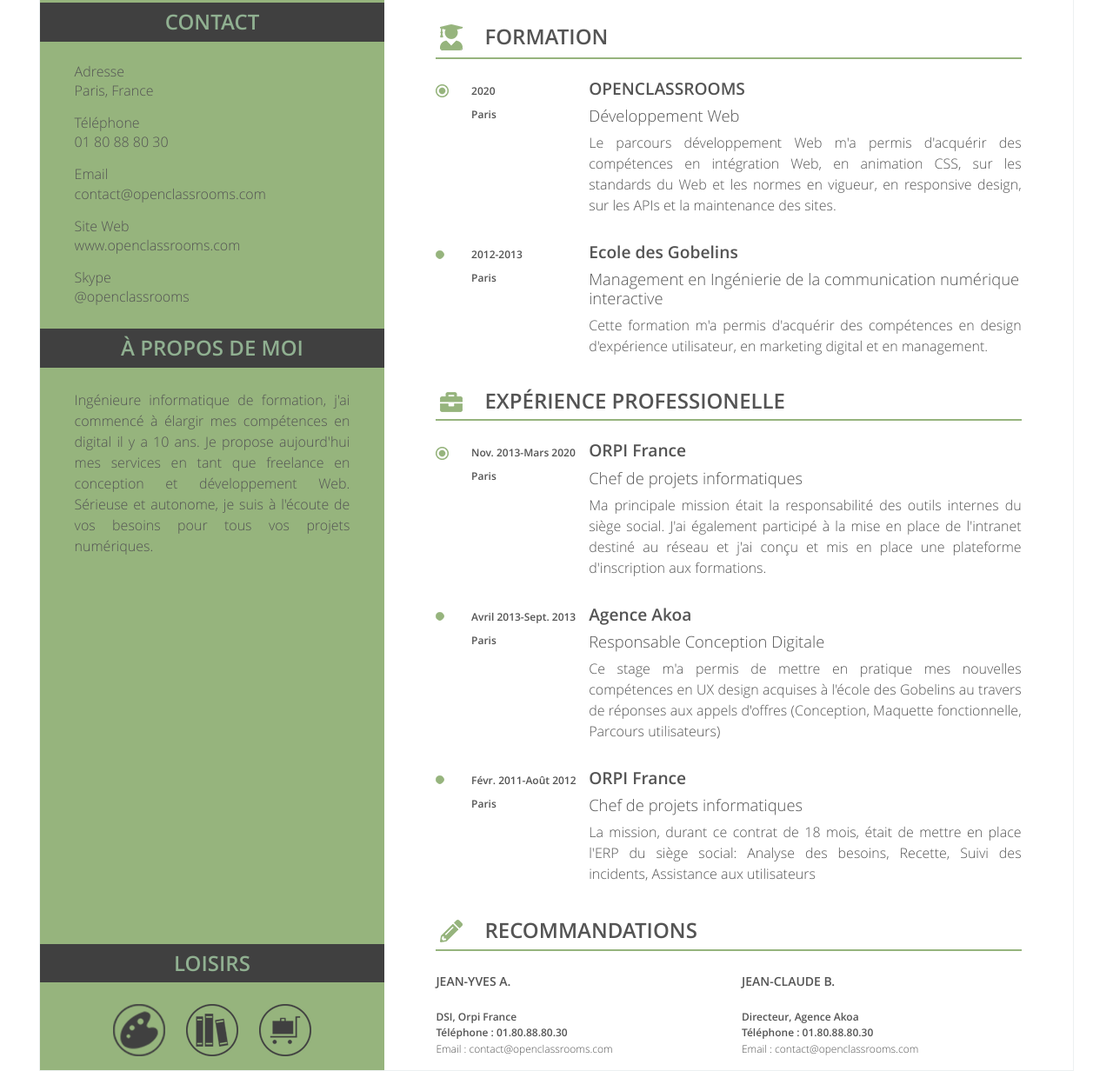
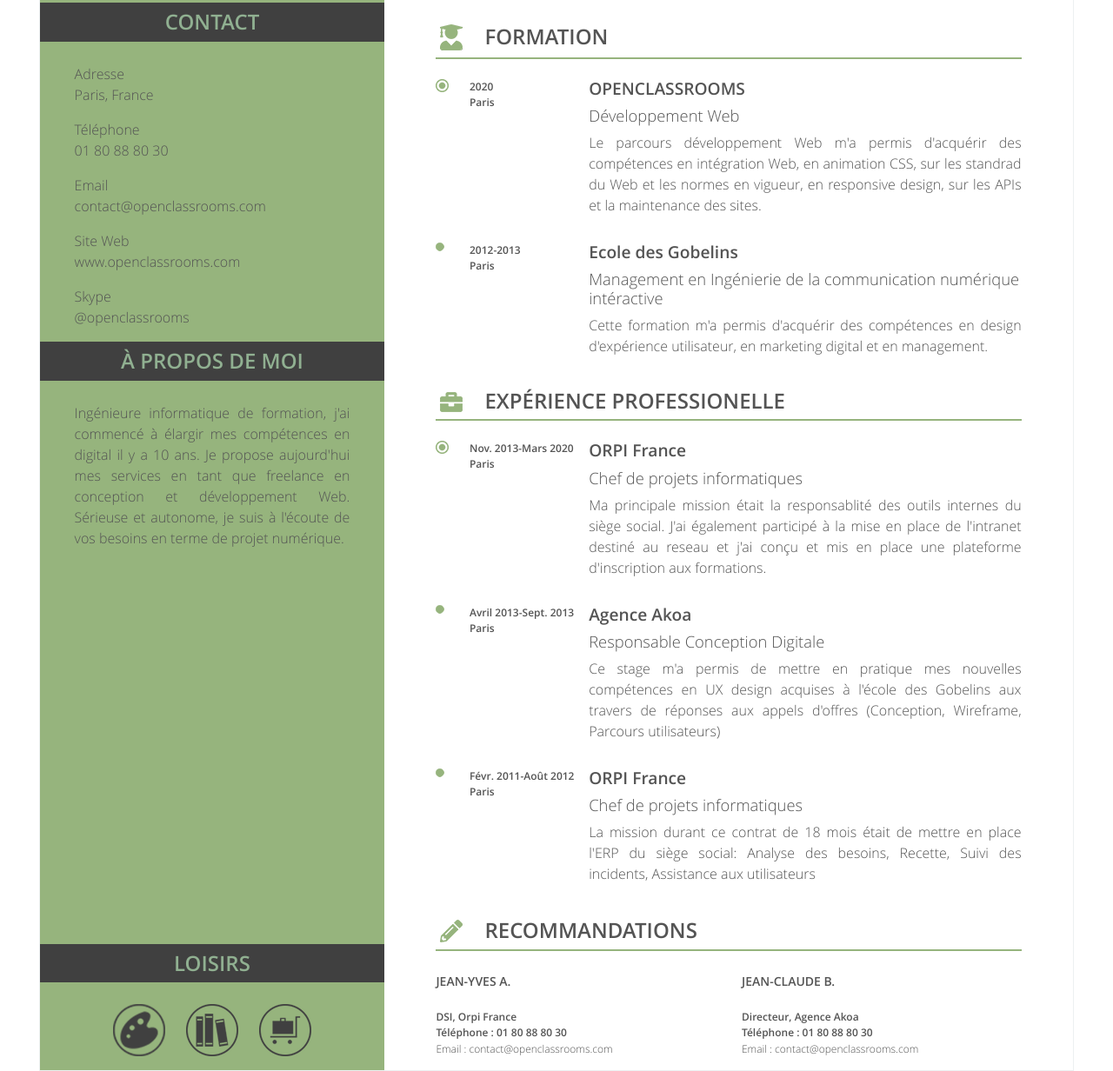
Before and after one commit to verogit151/verogit151.github.io, a plain HTML site: page index.html in a window 1280 px wide. Shown: the part 301-1533 px from the top of the page at 87% size. Drawn offline with Linux system fonts and the light colour scheme; files whose address does not match are found by name.

Commit message:
Correction style

```diff
--- a/index.html
+++ b/index.html
@@ -10,14 +10,12 @@
   <body>
     <div class="container">
       <header class="row">
-<!-- Entête photo -->
         <div class="col-sm-4 colonne">
           <div id="photo">
               <img src="images/VG.png" alt="Photo de Véronique Galland" />
           </div>
         </div>
         <div class="col-sm-8">
-<!-- Entête identité -->
           <div id="identite">
               <h1><mark>Véronique</mark> Galland</h1>
               <h2>Développeuse web freelance</h2>
@@ -27,124 +25,113 @@
       </header>
       <div class="row d-flex">
         <section class="col-sm-8 order-sm-1">
-<!-- Formation -->
           <h3><img src="images/user-graduate-solid.png" alt="Formation"/>Formation</h3>
           <div class="row ligne">
             <div class="col-md-1 col-1">
-                <img class="radio_on" src="images/radio-on_icon.png" alt=""/>
+                <img src="images/radio-on_icon.png" alt=""/>
             </div>
-            <div class="col-md-2 col-10 date">
+            <div class="col-md-2 col-11 date">
               <div class="row">
-                <div class="col-md-12 col-3 flex-last position">2020</div>
-                <div class="col-md-12 col-3 position">Paris</div>
+                <div class="col-md-12 col-4 flex-last position">2020</div>
+                <div class="col-md-12 col-8 position">Paris</div>
               </div>
             </div>
+            <!--commentaire-->
             <article class="col-md-9 col-12">
                 <h4>OPENCLASSROOMS</h4>
                 <h5>Développement Web</h5>
-                <p>Le parcours développement Web m'a permis d'acquérir des compétences en intégration Web, en animation CSS, sur les standards du Web et les normes en vigueur, en responsive design, sur les APIs et la maintenance des sites.</p>
+                <p>Le parcours développement Web m'a permis d'acquérir des compétences en intégration Web, en animation CSS, sur les standrad du Web et les normes en vigueur, en responsive design, sur les APIs et la maintenance des sites.</p>
             </article>
           </div>
           <div class="row ligne">
             <div class="col-md-1 col-1">
-                <img class="radio_off" src="images/radio-off_icon.png" alt=""/>
+                <img src="images/radio-off_icon.png" alt=""/>
             </div>
-            <div class="col-md-2 col-10 date">
+            <div class="col-md-2 col-11 date">
               <div class="row">
-                <div class="col-md-12 col-3 flex-last position">2012-2013</div>
-                <div class="col-md-12 col-3 position">Paris</div>
+                <div class="col-md-12 col-4 flex-last position">2012-2013</div>
+                <div class="col-md-12 col-8 position">Paris</div>
               </div>
             </div>
             <article class="col-md-9 col-12">
                 <h4>Ecole des Gobelins</h4>
-                <h5>Management en Ingénierie de la communication numérique interactive</h5>
+                <h5>Management en Ingénierie de la communication numérique intéractive</h5>
                 <p>Cette formation m'a permis d'acquérir des compétences en design d'expérience utilisateur, en marketing digital et en management.</p>
             </article>
           </div>
-<!-- Expérience professionnelle -->
           <h3><img src="images/briefcase-solid.png" alt="Expérience Professionelle"/>Expérience Professionelle</h3>
           <div class="row ligne">
             <div class="col-md-1 col-1">
-                <img class="radio_on" src="images/radio-on_icon.png" alt=""/>
+                <img src="images/radio-on_icon.png" alt=""/>
             </div>
-            <div class="col-md-2 col-9 date">
+            <div class="col-md-2 col-11 date">
               <div class="row">
-                <div class="col-md-12 col-4 flex-last position datexl">Nov. 2013-Mars 2020</div>
-                <div class="col-md-12 col-3 position">Paris</div>
+                <div class="col-md-12 col-4 flex-last position">Nov. 2013-Mars 2020</div>
+                <div class="col-md-12 col-8 position">Paris</div>
               </div>
             </div>
             <article class="col-md-9 col-12">
                 <h4>ORPI France</h4>
                 <h5>Chef de projets informatiques</h5>
-                <p>Ma principale mission était la responsabilité des outils internes du siège social. J'ai également participé à la mise en place de l'intranet destiné au réseau et j'ai conçu et mis en place une plateforme d'inscription aux formations.</p>
+                <p>Ma principale mission était la responsablité des outils internes du siège social. J'ai également participé à la mise en place de l'intranet destiné au reseau et j'ai conçu et mis en place une plateforme d'inscription aux formations.</p>
             </article>
           </div>
           <div class="row ligne">
             <div class="col-md-1 col-1">
-                <img class="radio_off" src="images/radio-off_icon.png" alt=""/>
+                <img src="images/radio-off_icon.png" alt=""/>
             </div>
-            <div class="col-md-2 col-9 date">
+            <div class="col-md-2 col-11 date">
               <div class="row">
-                <div class="col-md-12 col-4 flex-last position datexl">Avril 2013-Sept. 2013</div>
-                <div class="col-md-12 col-3 position">Paris</div>
+                <div class="col-md-12 col-4 flex-last position">Avril 2013-Sept. 2013</div>
+                <div class="col-md-12 col-8 position">Paris</div>
               </div>
             </div>
             <article class="col-md-9 col-12">
                 <h4>Agence Akoa</h4>
                 <h5>Responsable Conception Digitale</h5>
-                <p>Ce stage m'a permis de mettre en pratique mes nouvelles compétences en UX design acquises à l'école des Gobelins au travers de réponses aux appels d'offres (Conception, Maquette fonctionnelle, Parcours utilisateurs)</p>
+                <p>Ce stage m'a permis de mettre en pratique mes nouvelles compétences en UX design acquises à l'école des Gobelins aux travers de réponses aux appels d'offres (Conception, Wireframe, Parcours utilisateurs)</p>
             </article>
           </div>
           <div class="row ligne">
             <div class="col-md-1 col-1">
-                <img class="radio_off" src="images/radio-off_icon.png" alt=""/>
+                <img src="images/radio-off_icon.png" alt=""/>
             </div>
-            <div class="col-md-2 col-9 date">
+            <div class="col-md-2 col-11 date">
               <div class="row">
-                <div class="col-md-12 col-4 flex-last position datexl">Févr. 2011-Août 2012</div>
-                <div class="col-md-12 col-3 position">Paris</div>
+                <div class="col-md-12 col-4 flex-last position">Févr. 2011-Août 2012</div>
+                <div class="col-md-12 col-8 position">Paris</div>
               </div>
             </div>
             <article class="col-md-9 col-12">
                 <h4>ORPI France</h4>
                 <h5>Chef de projets informatiques</h5>
-                <p>La mission, durant ce contrat de 18 mois, était de mettre en place l'ERP du siège social: Analyse des besoins, Recette, Suivi des incidents, Assistance aux utilisateurs</p>
+                <p>La mission durant ce contrat de 18 mois était de mettre en place l'ERP du siège social: Analyse des besoins, Recette, Suivi des incidents, Assistance aux utilisateurs</p>
             </article>
           </div>
-<!-- Recommandations -->
           <h3><img src="images/pencil-alt-solid.png" alt="Recommandations"/>Recommandations</h3>
           <div class="row">
-            <div class="col-sm-6 col-12">
+            <div class="col-sm-6">
               <p class="nomreco">Jean-Yves A.</p>
-              <p class="coordonneesreco">DSI, Orpi France<br/>Téléphone : 01.80.88.80.30</p>
+              <p class="coordonneesreco">DSI, Orpi France<br/>Téléphone : 01 80 88 80 30</p>
               <p class="emailreco">Email : contact@openclassrooms.com</p>
             </div>
-            <div class="col-sm-6 col-12">
+            <div class="col-sm-6">
               <p class="nomreco">Jean-Claude B.</p>
-              <p class="coordonneesreco">Directeur, Agence Akoa<br/>Téléphone : 01.80.88.80.30</p>
+              <p class="coordonneesreco">Directeur, Agence Akoa<br/>Téléphone : 01 80 88 80 30</p>
               <p class="emailreco">Email : contact@openclassrooms.com</p>
             </div>
           </div>
         </section>
         <aside class="col-sm-4 order-sm-0">
-<!-- Contact -->
-          	<div id="contact">
-            	<h3>contact</h3>
-	              <h6>Adresse</h6>
-	              <p>Paris, France</p>
-	              <h6>Téléphone</h6>
-	              <p>01 80 88 80 30</p>
-	              <h6>Email</h6>
-	              <p>contact@openclassrooms.com</p>
-	              <h6>Site Web</h6>
-	              <p>www.openclassrooms.com</p>
-	              <h6>Skype</h6>
-	              <p>@openclassrooms</p>
-          	</div>
-<!-- A propos de moi -->
+          <div id="contact">
+            <h3>contact</h3>
+              <p>Adresse<br/>Paris, France</p>
+              <p>Téléphone<br/>01 80 88 80 30</p>
+              <p>Email<br/>contact@openclassrooms.com</p>
+              <p>Site Web<br/>www.openclassrooms.com</p>
+              <p>Skype<br/>@openclassrooms</p>
             <h3>à propos de moi</h3>
-            <p>Ingénieure informatique de formation, j'ai commencé à élargir mes compétences en digital il y a 10 ans. Je propose aujourd'hui mes services en tant que freelance en conception et développement Web. Sérieuse et autonome, je suis à l'écoute de vos besoins pour tous vos projets numériques.</p>
-<!-- Loisirs -->
+            <p>Ingénieure informatique de formation, j'ai commencé à élargir mes compétences en digital il y a 10 ans. Je propose aujourd'hui mes services en tant que freelance en conception et développement Web. Sérieuse et autonome, je suis à l'écoute de vos besoins en terme de projet numérique.</p>
             <div id="loisirs">
               <h3>Loisirs</h3>
                 <ul>
--- a/style.css
+++ b/style.css
@@ -34,11 +34,6 @@ header h1, section h3, aside h3 {
 	text-transform: uppercase;
 	font-size: 24px;
 }
-@media all and (max-width: 710px) {
-	section h3, aside h3 {
-		font-size: 15px;
-	}
-}
 .soulignement {
 	width: 55px;
 	border-top: 2px #96b47d solid;
@@ -53,11 +48,6 @@ h4 {
 h5 {
 	font-size: 1.15em;
 }
-h6 {
-	font-size: 1em;
-	padding: 0 10% 0 10%;
-	margin : 0;
-}
 section h3 {
 	border-bottom: 2px #96b47d solid;
 	padding-top: 20px;
@@ -68,22 +58,16 @@ section h3 img {
 .ligne {
 	padding-top: 15px;
 }
+.ligne img {
+	vertical-align: top;
+}
 aside h3 {
 	background-color: #404040;
 	color : #90B091;
 	text-align: center;
 	padding: 8px 0 8px 0;
-	margin: 25px 0 25px 0;
+	margin: 0 0 25px 0;
 }
-aside #contact h3 {
-	margin-top: 0;
-}
-@media all and (max-width: 765px) {
-	aside #contact p {
-		font-size: 0.7em;
-	}
-}
-
 header h1 {
 	margin : 25px 0 0 0;
 	font-size: 2.4em;
@@ -140,40 +124,29 @@ aside p, article p {
 }
 
 .date {
-	padding: 0 0 0 5px;
-	text-align: center;
-	line-height: 2.25;
+	padding: 0;
 }
 .position {
-	min-width: 80px;
-	padding: 0 0 0 5% !important;
+	padding: 0 0 0 10px;
 	margin-bottom: 0 !important;
 	font-size: 12px;
 	font-family: 'open_sanssemibold';
-	text-align: left;
 }
-@media all and (max-width: 767px) {
-	.datexl {
-		min-width: 150px;
-	}
-}
-@media all and (min-width: 575px) {
-	aside {
-		min-height: 970px;
-	}
+aside {
+	min-height: 970px;
 }
 .colonne, aside {
 	padding: 0 !important;
 	background-color: #96b47d;
 }
-aside p{
+#contact p{
 	padding: 0 10% 0 10%;
 }
 #identite {
 	padding-top: 15%;
 	padding-left: 5%;
 }
-@media all and (min-width: 576px) {
+@media all and (min-width: 768px) {
 	#loisirs {
 		position: absolute;
 		bottom: 0;
```
Also changed, not shown: 1 other file.
